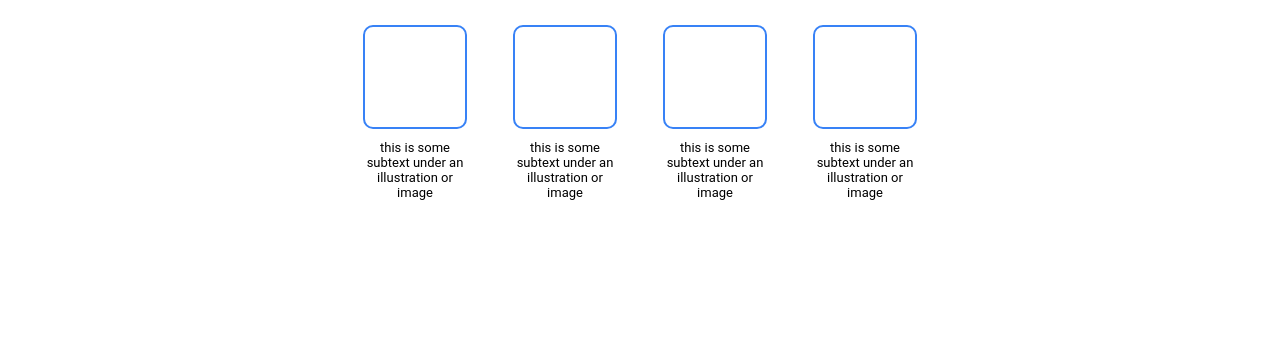
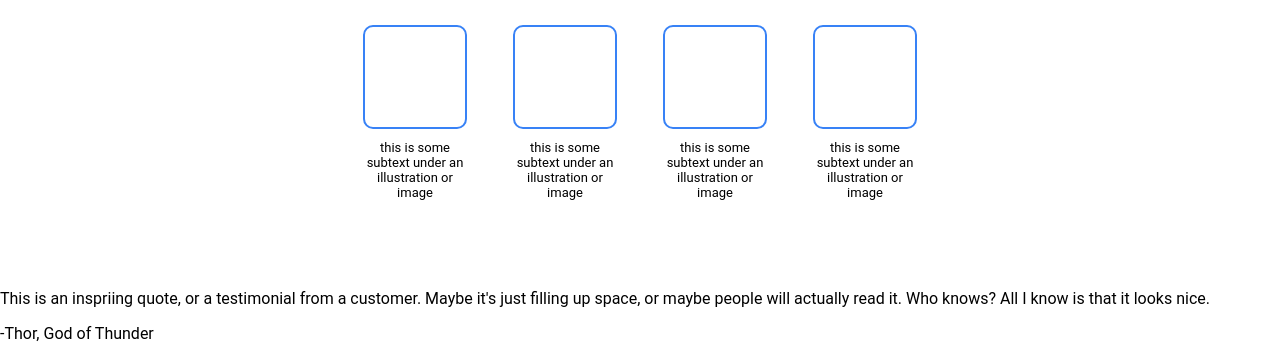
Before and after one commit to tzebohn/Odin-Landing-Page, a plain HTML site: page index.html in a window 1280 px wide. Shown: the part 539-882 px from the top of the page. Before the commit the page ends 812 px from the top, so only its background shows below. Drawn offline with Linux system fonts and the light colour scheme.

Commit message:
Created the third section of the webpage
This section contains the area that displays the quote

```diff
--- a/index.html
+++ b/index.html
@@ -66,6 +66,16 @@
             </div>
         </div>
 
+        <!-- Third Section -->
+        <div class="third-section">
+            <div class="quote-container">
+                <p>This is an inspriing quote, or a testimonial from a customer. Maybe
+                    it's just filling up space, or maybe people will actually read it. Who knows?
+                    All I know is that it looks nice.
+                </p>
+                <span>-Thor, God of Thunder</span>
+            </div>
+        </div>
     </div>
 </body>
 </html>
```
